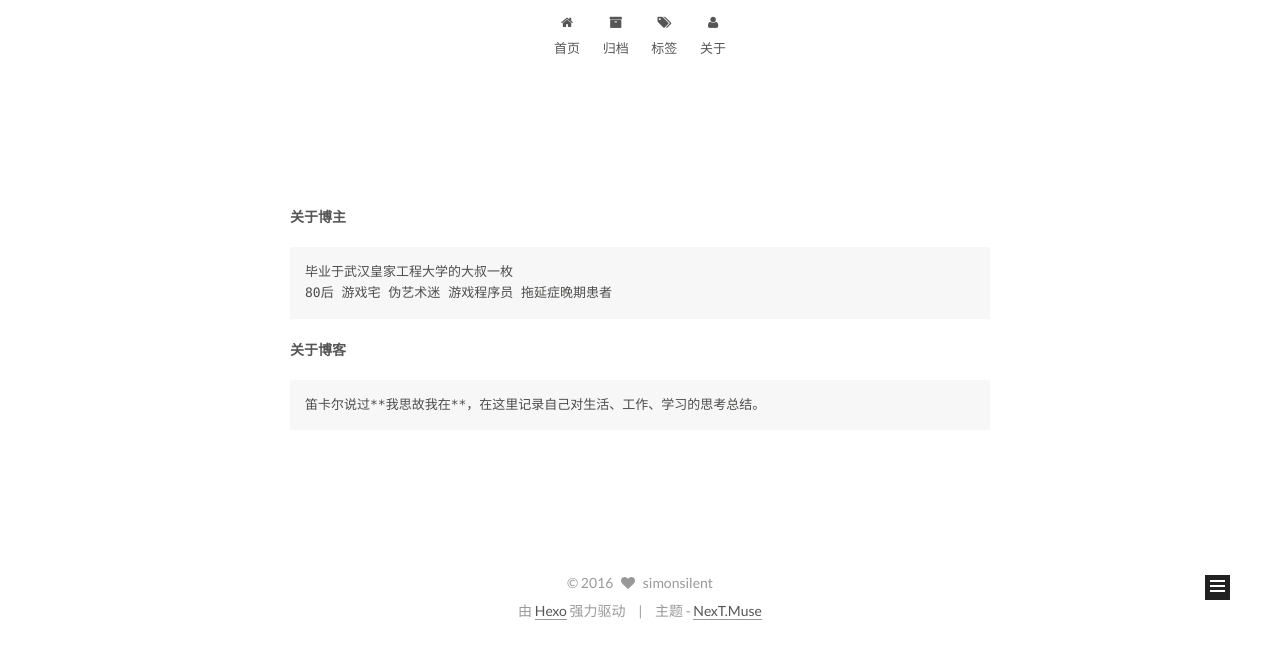
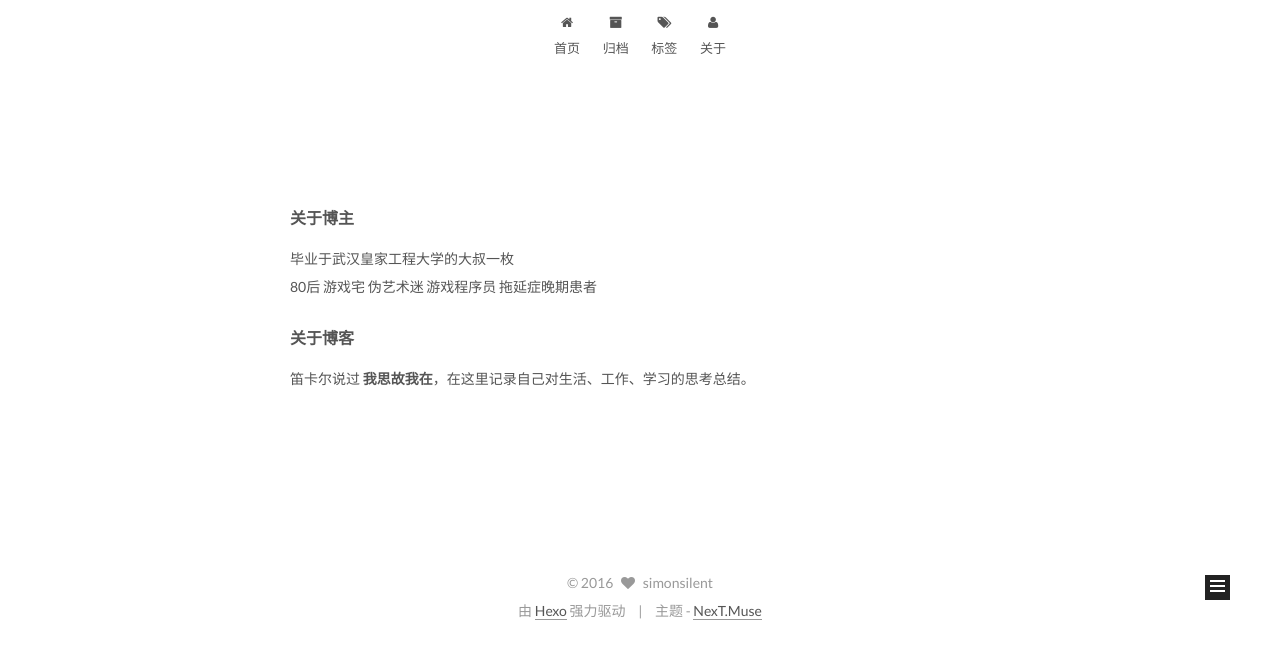
Before and after one commit to simon002/simon002.github.io, a plain HTML site: page about/index.html in a window 1280 px wide. Shown: the part 155-800 px from the top of the page. Drawn offline with Linux system fonts and the light colour scheme.

Commit message:
Site updated: 2016-07-04 02:35:22

```diff
--- a/about/index.html
+++ b/about/index.html
@@ -84,22 +84,19 @@
 
 
 
-<meta name="description" content="关于博主毕业于武汉皇家工程大学的大叔一枚
-80后 游戏宅 伪艺术迷 游戏程序员 拖延症晚期患者
-关于博客笛卡尔说过**我思故我在**，在这里记录自己对生活、工作、学习的思考总结。">
+<meta name="description" content="关于博主毕业于武汉皇家工程大学的大叔一枚80后 游戏宅 伪艺术迷 游戏程序员 拖延症晚期患者
+关于博客笛卡尔说过 我思故我在，在这里记录自己对生活、工作、学习的思考总结。">
 <meta property="og:type" content="website">
 <meta property="og:title" content="SIMONSILENT">
 <meta property="og:url" content="http://simon002.github.io/about/index.html">
 <meta property="og:site_name" content="SIMONSILENT">
-<meta property="og:description" content="关于博主毕业于武汉皇家工程大学的大叔一枚
-80后 游戏宅 伪艺术迷 游戏程序员 拖延症晚期患者
-关于博客笛卡尔说过**我思故我在**，在这里记录自己对生活、工作、学习的思考总结。">
-<meta property="og:updated_time" content="2016-07-03T18:14:07.515Z">
+<meta property="og:description" content="关于博主毕业于武汉皇家工程大学的大叔一枚80后 游戏宅 伪艺术迷 游戏程序员 拖延症晚期患者
+关于博客笛卡尔说过 我思故我在，在这里记录自己对生活、工作、学习的思考总结。">
+<meta property="og:updated_time" content="2016-07-03T18:34:44.870Z">
 <meta name="twitter:card" content="summary">
 <meta name="twitter:title" content="SIMONSILENT">
-<meta name="twitter:description" content="关于博主毕业于武汉皇家工程大学的大叔一枚
-80后 游戏宅 伪艺术迷 游戏程序员 拖延症晚期患者
-关于博客笛卡尔说过**我思故我在**，在这里记录自己对生活、工作、学习的思考总结。">
+<meta name="twitter:description" content="关于博主毕业于武汉皇家工程大学的大叔一枚80后 游戏宅 伪艺术迷 游戏程序员 拖延症晚期患者
+关于博客笛卡尔说过 我思故我在，在这里记录自己对生活、工作、学习的思考总结。">
 
 
 
@@ -240,10 +237,9 @@
   <div id="posts" class="posts-expand">
 
 
-      <h5 id="关于博主"><a href="#关于博主" class="headerlink" title="关于博主"></a><strong>关于博主</strong></h5><pre><code>毕业于武汉皇家工程大学的大叔一枚
-80后 游戏宅 伪艺术迷 游戏程序员 拖延症晚期患者
-</code></pre><h5 id="关于博客"><a href="#关于博客" class="headerlink" title="关于博客"></a><strong>关于博客</strong></h5><pre><code>笛卡尔说过**我思故我在**，在这里记录自己对生活、工作、学习的思考总结。
-</code></pre>
+      <h4 id="关于博主"><a href="#关于博主" class="headerlink" title="关于博主"></a><strong>关于博主</strong></h4><p>毕业于武汉皇家工程大学的大叔一枚<br>80后 游戏宅 伪艺术迷 游戏程序员 拖延症晚期患者</p>
+<h4 id="关于博客"><a href="#关于博客" class="headerlink" title="关于博客"></a><strong>关于博客</strong></h4><p>笛卡尔说过 <strong>我思故我在</strong>，在这里记录自己对生活、工作、学习的思考总结。</p>
+
 
   </div>
 
```
